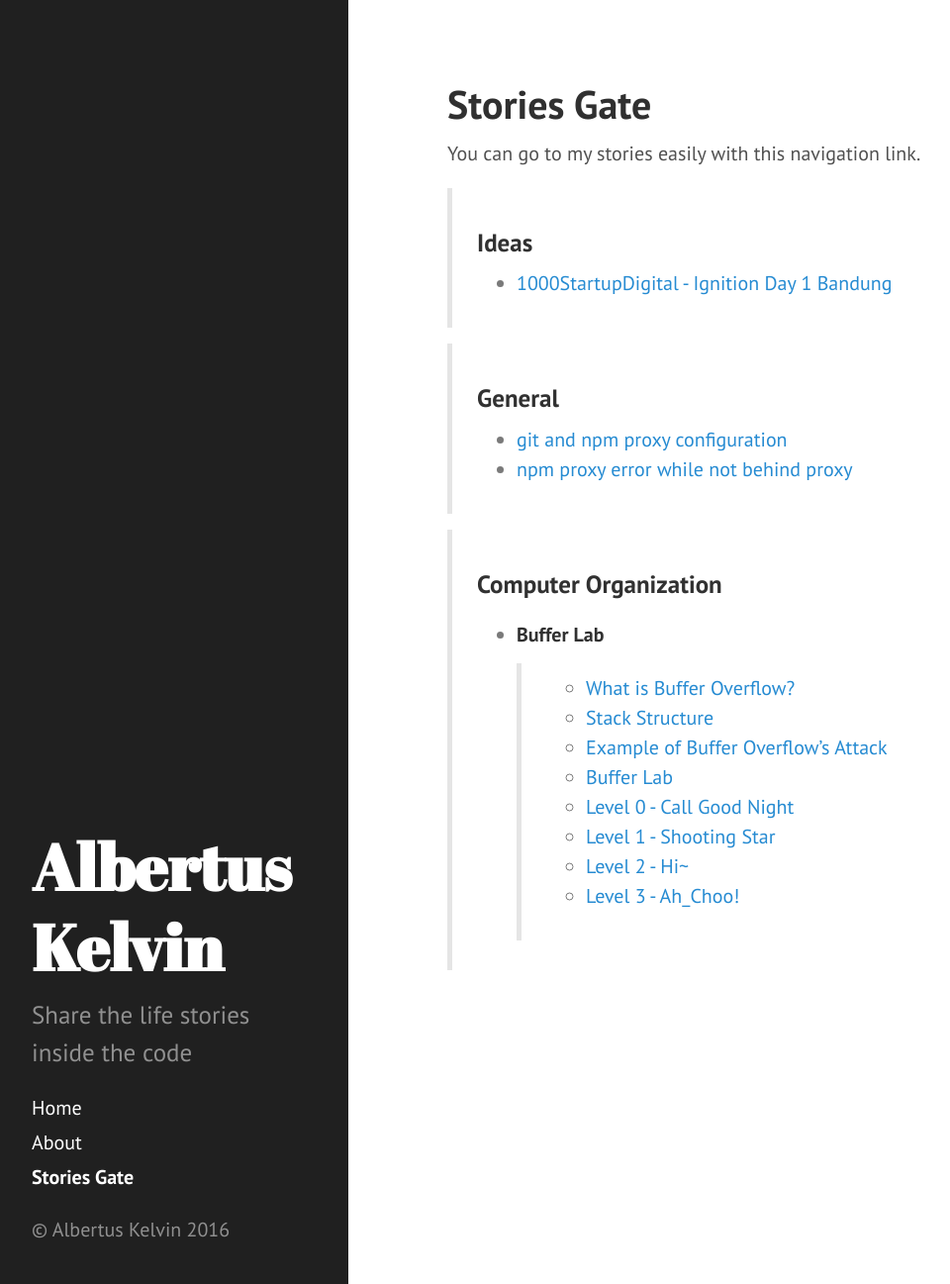
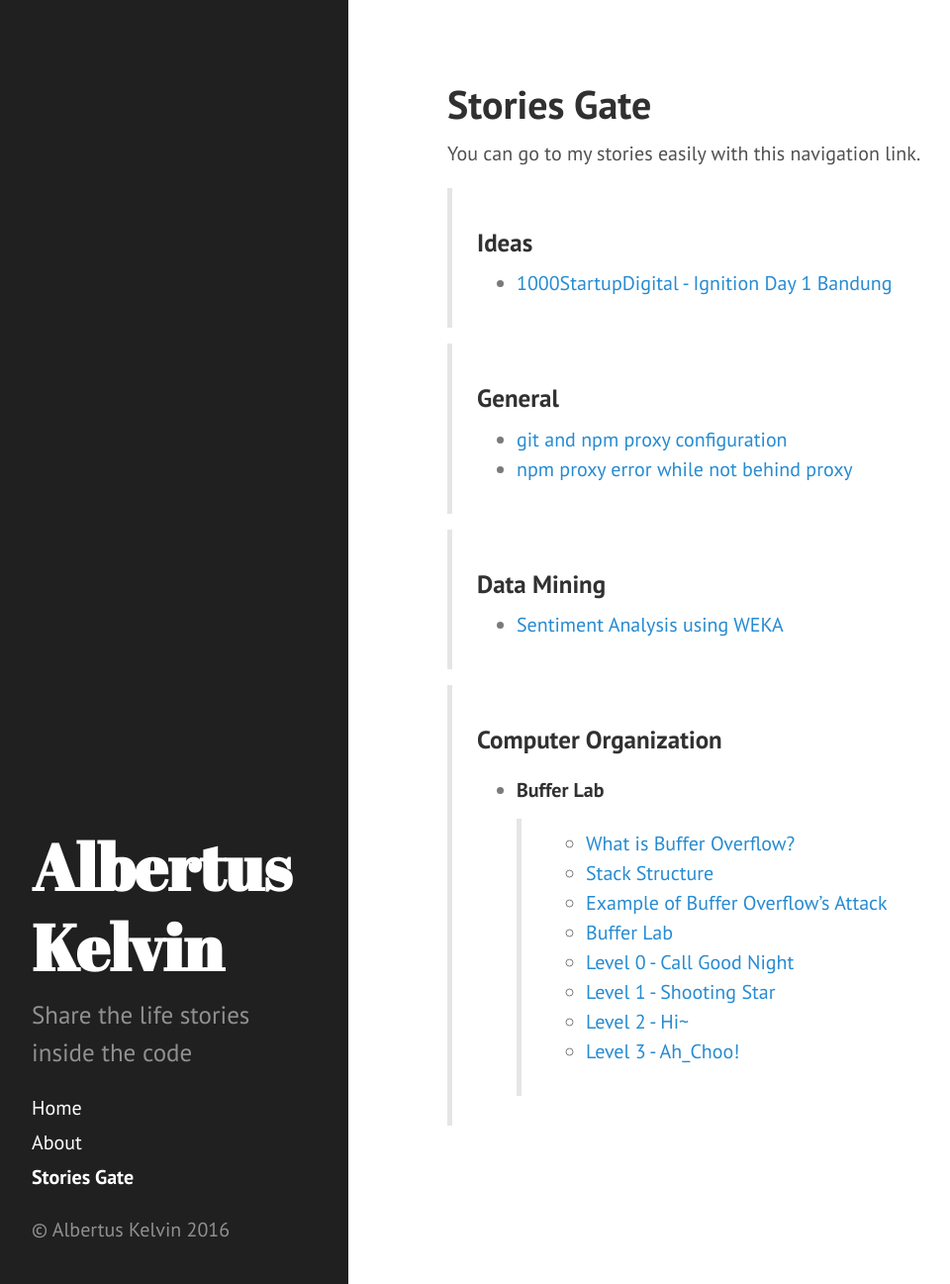
Before and after one commit to albertusk95/albertusk95.github.io, a Jekyll site: the page built from gate.md, in a window 1280 px wide and 1297 px high. Shown: the whole window at 99% size, without its empty margins (8-968 px from the left). Built offline with Jekyll 4.4.1, drawn with Linux system fonts in a browser that asks for light colours.

Commit message:
add Data Mining section

```diff
--- a/gate.md
+++ b/gate.md
@@ -13,6 +13,9 @@ You can go to my stories easily with this navigation link.
 > * [git and npm proxy configuration](https://albertusk95.github.io/2016/09/02/git-npm-config)
 > * [npm proxy error while not behind proxy](https://albertusk95.github.io/2016/09/03/npm-proxy-errors)
 
+> ### Data Mining
+> * [Sentiment Analysis using WEKA](https://albertusk95.github.io/2016/12/26/sentiment-analysis)
+
 > ### Computer Organization
 > * #### Buffer Lab
 >> * [What is Buffer Overflow?](https://albertusk95.github.io/2016/07/04/What-is-Buffer-Overflow)
```
